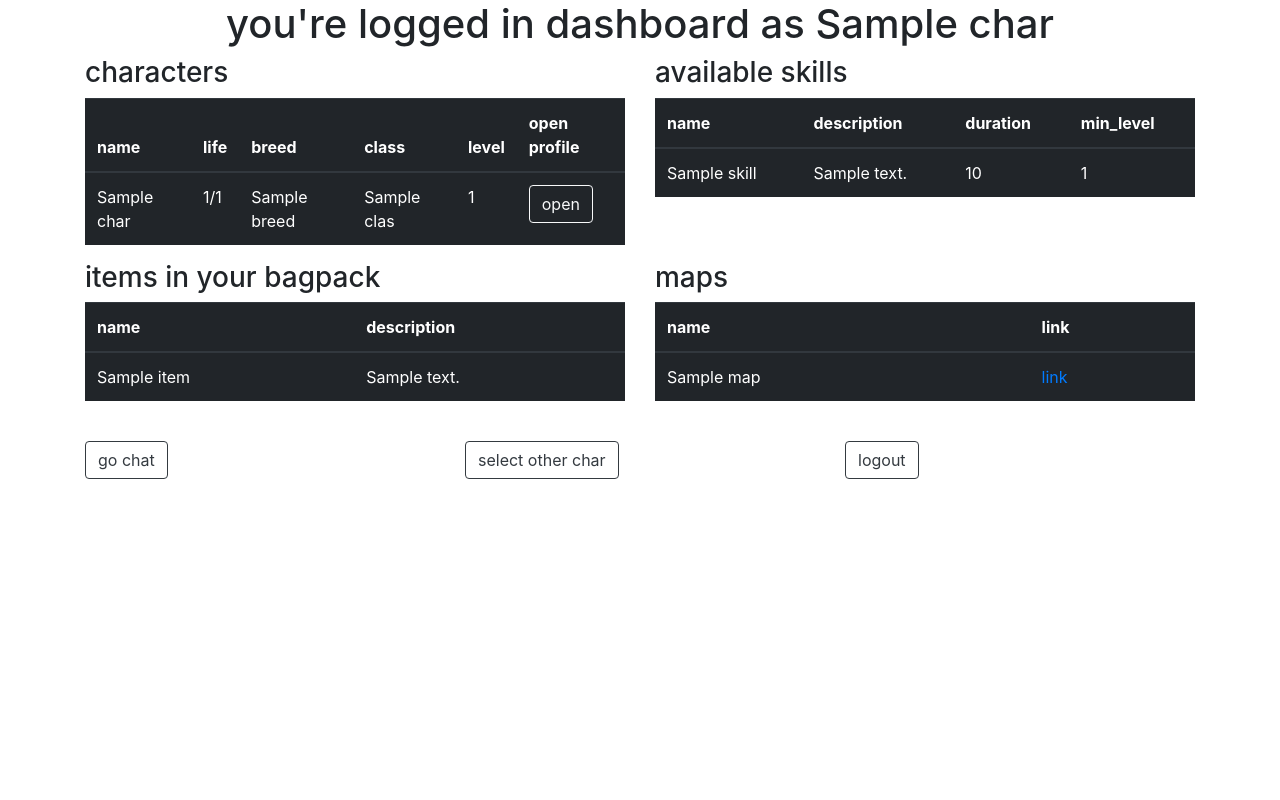
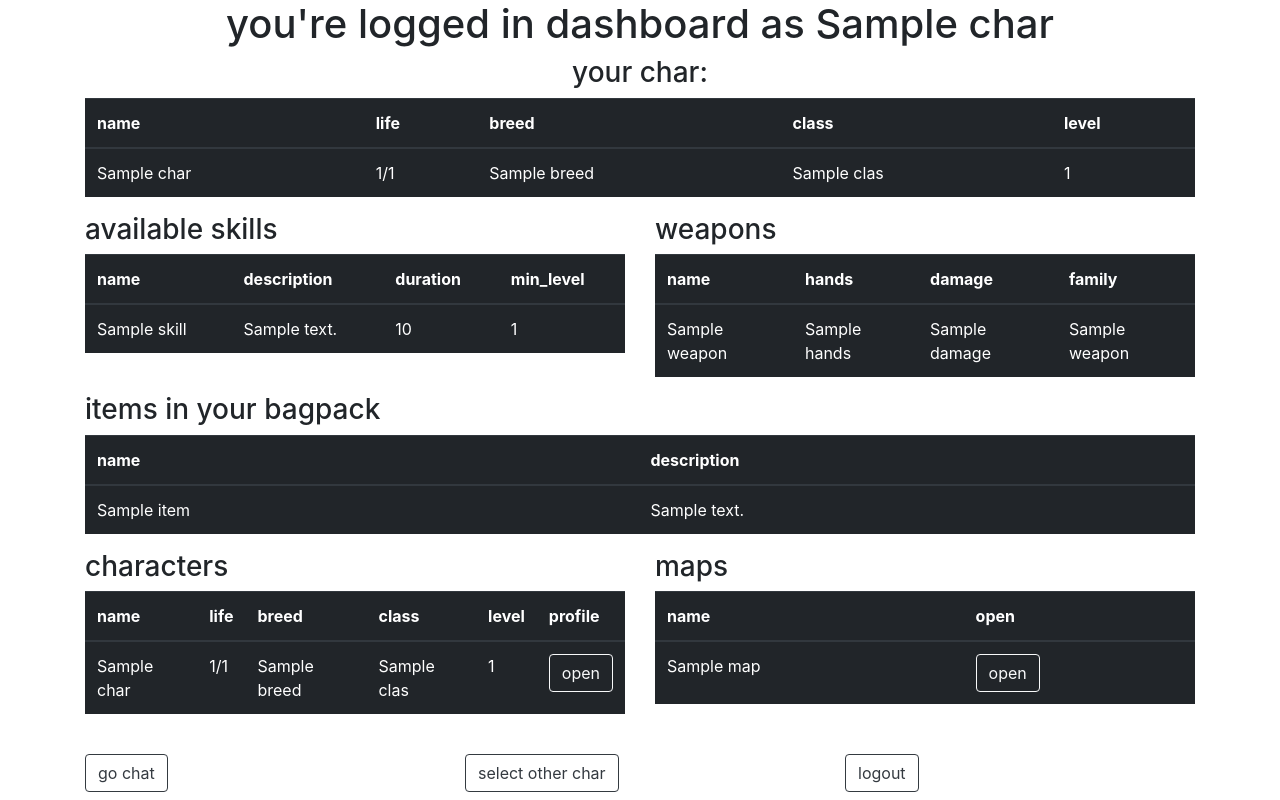
Before and after one commit to jvmaia/rpg, a Django app: template templates/game/dashboard_player.html in a window 1280 px wide. Run offline with Django 3.2, Linux system fonts and the light colour scheme; tables that the repository leaves empty hold one stand-in row (values such as "Sample post"); the template is opened without the code that fills it: values that come from a table or form of the project are taken from there, most other values are stand-ins (such as "Sample title", 1, 10 or a date in 2020); data that the repository does not hold is empty; parts of the project's set-up code (start-up, migrations or seed data) failed here and were passed over; some libraries are stand-ins or nearby versions.

Commit message:
fix weapon family name

```diff
--- a/templates/game/dashboard_master.html
+++ b/templates/game/dashboard_master.html
@@ -16,7 +16,7 @@
                             <th>class</th>
                             <th>level</th>
                             <th>level up</th>
-                            <th>see the profile</th>
+                            <th>profile</th>
                         </tr>
                         {% for char in chars %}
                             <tr>
@@ -26,7 +26,7 @@
                                 <td>{{ char.klass }}</td>
                                 <td>{{ char.level }}</td>
                                 <td><button onclick="levelup_char({{ char.id }})" class="btn btn-outline-light">level up</button></td>
-                                <td><a href="/game/{{ char.slug }}/profile" target="_blank"><button class="btn btn-outline-light">see</button></a></td>
+                                <td><a href="/game/{{ char.slug }}/profile" target="_blank"><button class="btn btn-outline-light">open</button></a></td>
                             </tr>
                         {% endfor %}
                     </table>
@@ -80,7 +80,7 @@
                                 <td>{{ weapon.name }}</td>
                                 <td>{{ weapon.hands }}</td>
                                 <td>{{ weapon.damage }}</td>
-                                <td>{{ weapon.family }}</td>
+                                <td>{{ weapon.family_name }}</td>
                             </tr>
                         {% endfor %}
                     </table>
--- a/templates/game/dashboard_player.html
+++ b/templates/game/dashboard_player.html
@@ -6,7 +6,7 @@
     <div class="container">
         <div class="row">
             <div class="col">
-                <h3>characters</h3>
+                <h3 class="text-center">your char:</h1>
                 <table class="table table-hover table-dark">
                     <thead>
                         <tr>
@@ -15,25 +15,24 @@
                             <th>breed</th>
                             <th>class</th>
                             <th>level</th>
-                                <th>open profile</th>
                         </tr>
                     </thead>
                     <tbody>
-                            {% for char in chars %}
                         <tr>
-                                    <td>{{ char.name  }}</td>
+                            <td>{{ char.name }}</td>
                             <td>{{ char.actual_life }}/{{ char.life }}</td>
-                                    <td>{{ char.breed  }}</td>
-                                    <td>{{ char.klass  }}</td>
-                                    <td>{{ char.level  }}</td>
-                                    <td><a href="/game/{{ char.slug }}/profile" target="_blank"><button class="btn btn-outline-light">open
+                            <td>{{ char.breed }}</td>
+                            <td>{{ char.klass }}</td>
+                            <td>{{ char.level }}</td>
                         </tr>
-                            {% endfor %}
                     </tbody>
                 </table>
             </div>
+        </div>
+
+        <div class="row">
             <div class="col">
-                <h3> available skills </h3>
+                <h3>available skills</h3>
                 <table class="table table-hover table-dark">
                 <thead>
                     <tr>
@@ -50,6 +49,30 @@
                             <td>{{ skill.description  }}</td>
                             <td>{{ skill.duration  }}</td>
                             <td>{{ skill.min_level  }}</td>
+                        </tr>
+                    {% endfor %}
+                </tbody>
+                </table>
+            </div>
+
+            <div class="col">
+                <h3>weapons</h3>
+                <table class="table table-hover table-dark">
+                <thead>
+                    <tr>
+                        <th>name</th>
+                        <th>hands</th>
+                        <th>damage</th>
+                        <th>family</th>
+                    </tr>
+                </thead>
+                <tbody>
+                    {% for weapon in weapons %}
+                        <tr>
+                            <td>{{ weapon.name  }}</td>
+                            <td>{{ weapon.hands  }}</td>
+                            <td>{{ weapon.damage  }}</td>
+                            <td>{{ weapon.family_name  }}</td>
                         </tr>
                     {% endfor %}
                 </tbody>
@@ -77,20 +100,51 @@
                 </tbody>
                 </table>
             </div>
+        </div>
+
+        <div class="row">
+            <div class="col">
+                <h3>characters</h3>
+                    <table class="table table-hover table-dark">
+                        <thead>
+                            <tr>
+                                <th>name</th>
+                                <th>life</th>
+                                <th>breed</th>
+                                <th>class</th>
+                                <th>level</th>
+                                <th>profile</th>
+                            </tr>
+                        </thead>
+                        <tbody>
+                            {% for char in chars %}
+                                <tr>
+                                    <td>{{ char.name  }}</td>
+                                    <td>{{ char.actual_life }}/{{ char.life }}</td>
+                                    <td>{{ char.breed  }}</td>
+                                    <td>{{ char.klass  }}</td>
+                                    <td>{{ char.level  }}</td>
+                                    <td><a href="/game/{{ char.slug }}/profile" target="_blank"><button class="btn btn-outline-light">open</button></a></td>
+                                </tr>
+                            {% endfor %}
+                        </tbody>
+                    </table>
+            </div>
+
             <div class="col">
                 <h3>maps</h3>
                 <table class="table table-hover table-dark">
                     <thead>
                         <tr>
                             <th>name</th>
-                            <th>link</th>
+                            <th>open</th>
                         </tr>
                     </thead>
                     <tbody>
                         {% for map in maps %}
                             <tr>
                                 <td>{{ map.name }}</td>
-                                <td><a href="{{ map.link}}" target="_blank">link</a></td>
+                                <td><a href="{{ map.link}}" target="_blank"><button class="btn btn-outline-light">open</button></a></td>
                             </tr>
                         {% endfor %}
                     </tbody>
```
Also changed, not shown: game/views.py (+30 -15 lines). Lines whose indentation alone changed are shown as unchanged.
